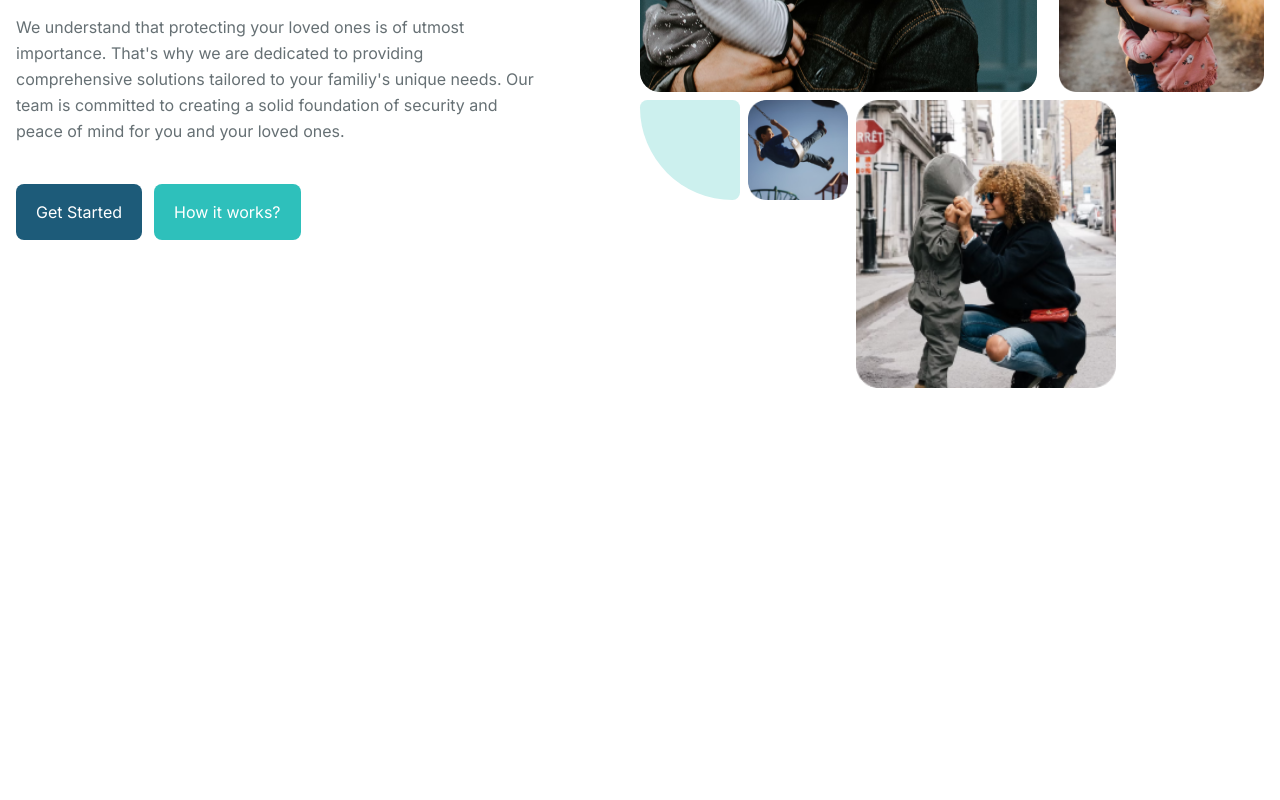
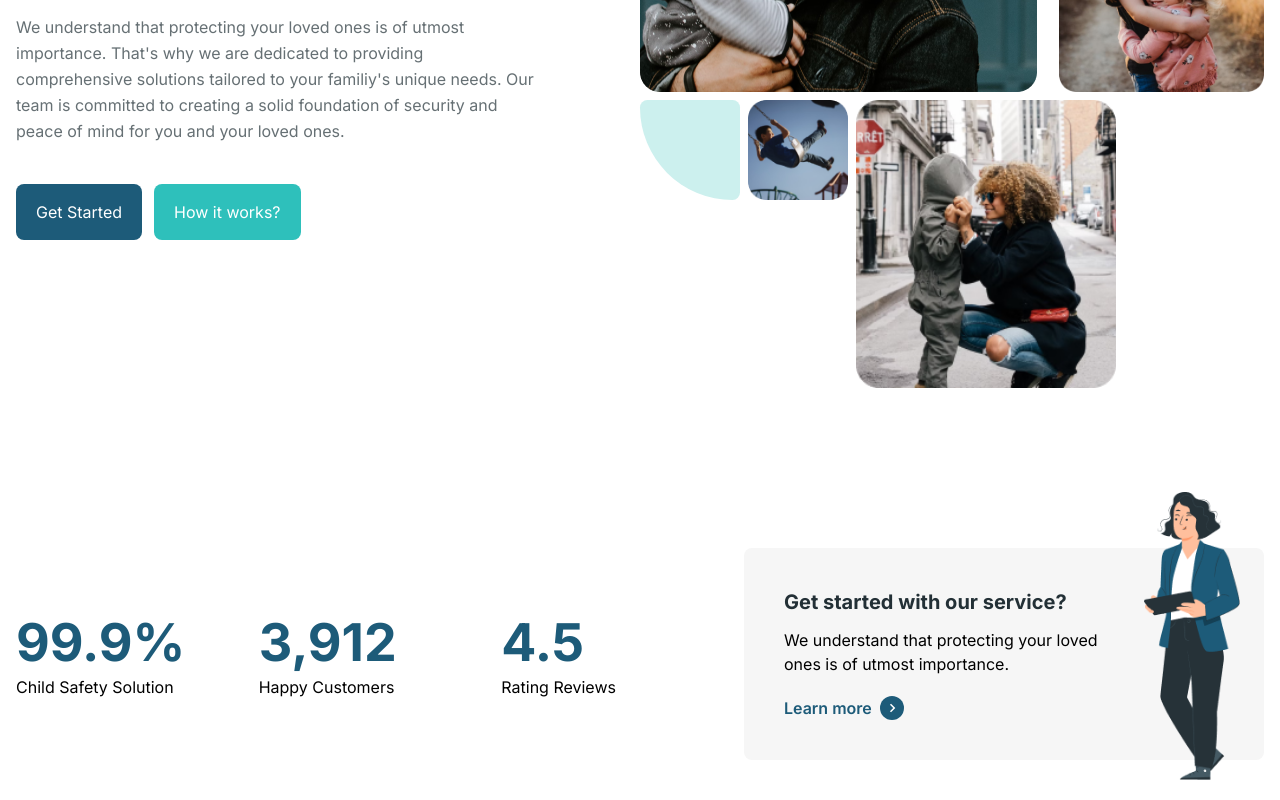
Before and after one commit to fiificode/famsec-insurance, a Next.js app: page / in a window 1280 px wide. Shown: the part 506-1306 px from the top of the page. Before the commit the page ends 974 px from the top, so only its background shows below. Built offline with nearby package versions, Linux system fonts and the light colour scheme.

Commit message:
Added stats section

```diff
--- /dev/null
+++ b/app/components/Stats.jsx
@@ -0,0 +1,92 @@
+import Image from 'next/image'
+import Link from 'next/link'
+import React from 'react'
+import { BiChevronRight } from 'react-icons/bi'
+
+
+const statContent = {
+    stats: [
+        {
+            number:"99.9%",
+            label:"Child Safety Solution",
+        },
+        {
+            number:"3,912",
+            label:"Happy Customers",
+        },
+        {
+            number:"4.5",
+            label:"Rating Reviews",
+        },
+    ],
+    getStarted:{
+        heading:"Get started with our service?",
+        description:"We understand that protecting your loved ones is of utmost importance.",
+        img:"/images/illustration-woman.png",
+        cta:{
+            cta_href:"#",
+            cta_label:"Learn more",
+        }
+    }
+}
+
+const Stats = () => {
+
+  return (
+    <section className='pt-20 pb-10'>
+        <div className="container px-4 mx-auto">
+            <div className="lg:flex justify-between items-center space-x-0">
+                <div className='w-full lg:w-7/12 mb-20 lg:mb-0'>
+                    <div className="grid grid-cols-3">
+                        {statContent?.stats.map((stat,idx) => (
+                            <div key={stat.label} className="text-center lg:text-left">
+                                <strong className='text-primary text-4xl xl:text-[52px] font-bold block leading-tight'>
+                                    {stat.number}
+                                </strong>
+                                <span>{stat.label}</span>
+                            </div>
+                        ))}
+                    </div>
+                </div>
+                <div className='w-full lg:w-5/12'>
+                    <div className="bg-light py-10 px-7 lg:px-10 !pr-28 md:!pr32 lg:!pr-40 rounded-lg relative">
+                        {statContent?.getStarted?.img && (
+                            // eslint-disable-next-line @next/next/no-img-element
+                            <img
+                             src={statContent.getStarted.img}
+                             alt='image'
+                             className='absolute right-0 lg:right-6 -top-14 w-24'
+                             />
+                        )}
+                        {statContent?.getStarted?.heading && (
+                            <h3 className='text-heading font-bold text-xl mb-3'>
+                                {statContent.getStarted.heading}
+                            </h3>
+                        )}
+                         {statContent?.getStarted?.description && (
+                            <p className='text-md mb-5'>
+                                {statContent.getStarted.description}
+                            </p>
+                        )}
+                            {statContent?.getStarted?.cta.cta_label && (
+                           <Link
+                           href={statContent?.getStarted?.cta?.cta_href}
+                           className="flex space-x-2 outline-none items-center font-semibold text-primary group"
+                           >
+                            <span>{statContent.getStarted.cta.cta_label}</span>
+                            <span className='w-6 h-6 rounded-full bg-primary
+                             text-white inline-flex items-center justify-center
+                             duration-300 transition-all ease-in-out group-hover:bg-secondary'>
+                                <BiChevronRight className='text-lg'/>
+                            </span>
+                           </Link>
+                        )}
+                    </div>
+                </div>
+            </div>
+        </div>
+    </section>
+  )
+}
+
+export default Stats
--- a/app/layout.js
+++ b/app/layout.js
@@ -5,7 +5,7 @@ import Navbar from './components/Navbar'
 const inter = Inter({ subsets: ['latin'] })
 
 export const metadata = {
-  title: 'Create Next App',
+  title: 'FamSec',
   description: 'Generated by create next app',
 }
 
--- a/app/page.js
+++ b/app/page.js
@@ -1,8 +1,12 @@
-import Image from 'next/image'
-import HeroSection from './components/Hero'
+import Image from "next/image";
+import HeroSection from "./components/Hero";
+import Stats from "./components/Stats";
 
 export default function Home() {
   return (
-  <HeroSection />
-  )
+    <>
+      <HeroSection />
+      <Stats />
+    </>
+  );
 }
```
Also changed, not shown: public/images/illustration-woman.png (added).
